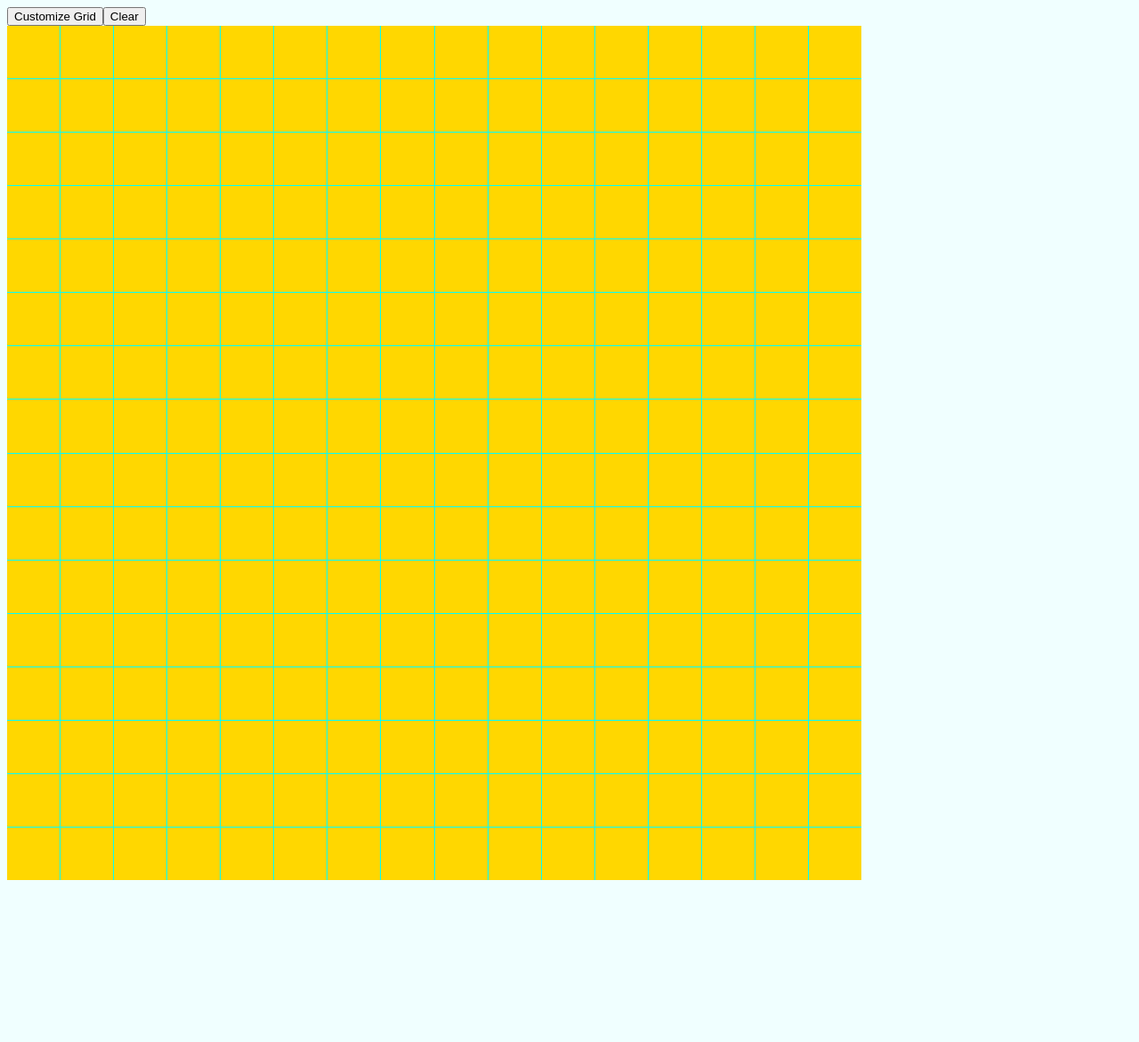
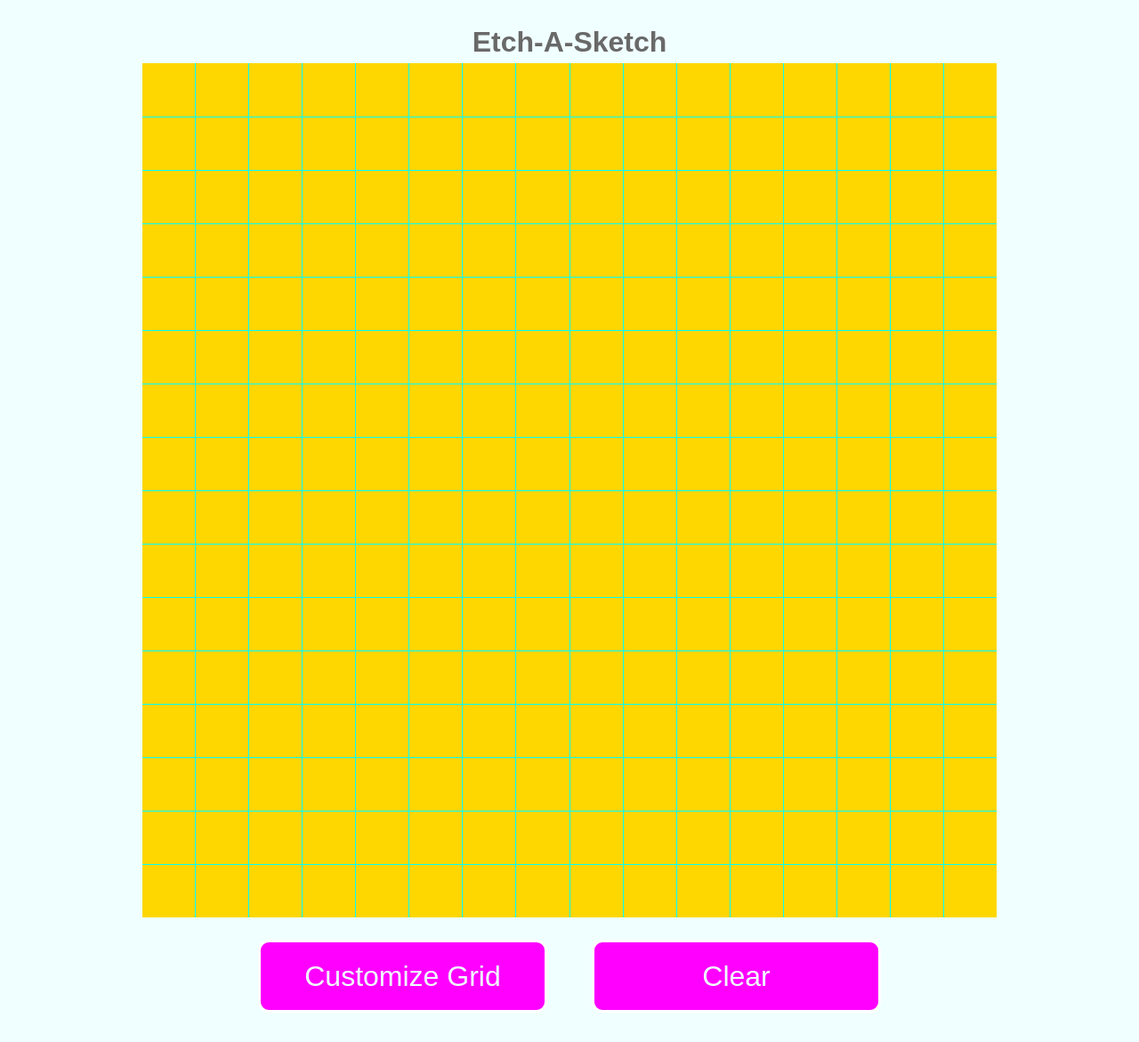
Before and after one commit to jbrophy94/Etch-A-Sketch, a plain HTML site: page index.html in a window 1280 px wide. Shown: the whole page at 89% size. Before the commit the page ends 997 px from the top, so only its background shows below. Drawn offline with Linux system fonts and the light colour scheme.

Commit message:
Finish basic requirements
The basic requirements for the assignment are now complete.
I added additional functionality where if you hold down the mouse
while hovering over the grid squares, they will not change color. This
will allow the user to break lines while drawing.

```diff
--- a/css/styles.css
+++ b/css/styles.css
@@ -4,16 +4,43 @@
 
 body {
   background-color: azure;
+  display: flex;
+  flex-direction: column;
+  align-items: center;
+}
+
+.main-title {
+  font-family: sans-serif;
+  color: #696969;
+  margin-bottom: 5px;
+  padding: 0;
 }
 
 .container {
   display: flex;
   flex: column;
+  justify-content: space-between;
+  align-items: center;
 }
 
 .btn-container {
   display: flex;
   flex: 1;
+  justify-content: space-between;
+  align-items: center;
+  margin-bottom: 25px;
+  margin-top: 25px;
+  width: 700px;
+}
+
+.btn-container button {
+  color: azure;
+  background-color: magenta;
+  width: 325px;
+  aspect-ratio: 4;
+  border: 3px solid white;
+  border-radius: 12px;
+  font-size: 32px;
 }
 
 .grid-container {
@@ -27,6 +54,9 @@ body {
 
   background-color: aqua;
   border: whitesmoke;
+
+  margin-left: auto;
+  margin-right: auto;
 }
 
 .row {
--- a/index.html
+++ b/index.html
@@ -7,12 +7,15 @@
     <title>Document</title>
   </head>
   <body>
-    <div class="container"></div>
+    <h1 class="main-title">Etch-A-Sketch</h1>
+
+    <div class="grid-container"></div>
+
     <div class="btn-container">
       <button class="customize-btn top-btn">Customize Grid</button>
       <button class="clear-btn top-btn">Clear</button>
     </div>
-    <div class="grid-container"></div>
+
     <script src="js/script.js"></script>
   </body>
 </html>
--- a/js/script.js
+++ b/js/script.js
@@ -5,6 +5,7 @@
 const gridContainer = document.querySelector(".grid-container");
 const clearBtn = document.querySelector(".clear-btn");
 const customBtn = document.querySelector(".customize-btn");
+const html = document.querySelector("html");
 
 //Function to generate dimension x dimension grid
 function generateGrid(dimension) {
@@ -34,8 +35,25 @@ function clearGrid() {
 
 //Function to toggle on magenta-class
 function toggleMagenta(target) {
-  target.classList.toggle("magenta-class");
+  if (![...html.classList].includes("postpone")) {
+    target.classList.toggle("magenta-class");
+  }
 }
+
+//Add event listeners to the html element to allow for
+//state change in order to make gaps in the etch-a-sketch drawing
+function togglePostpone() {
+  html.classList.toggle("postpone");
+  console.log(html.classList);
+}
+
+html.addEventListener("mousedown", function () {
+  togglePostpone();
+});
+
+html.addEventListener("mouseup", function () {
+  togglePostpone();
+});
 
 //add event listener to grid. Use event propagation/delegation
 gridContainer.addEventListener("mouseover", function (e) {
```
